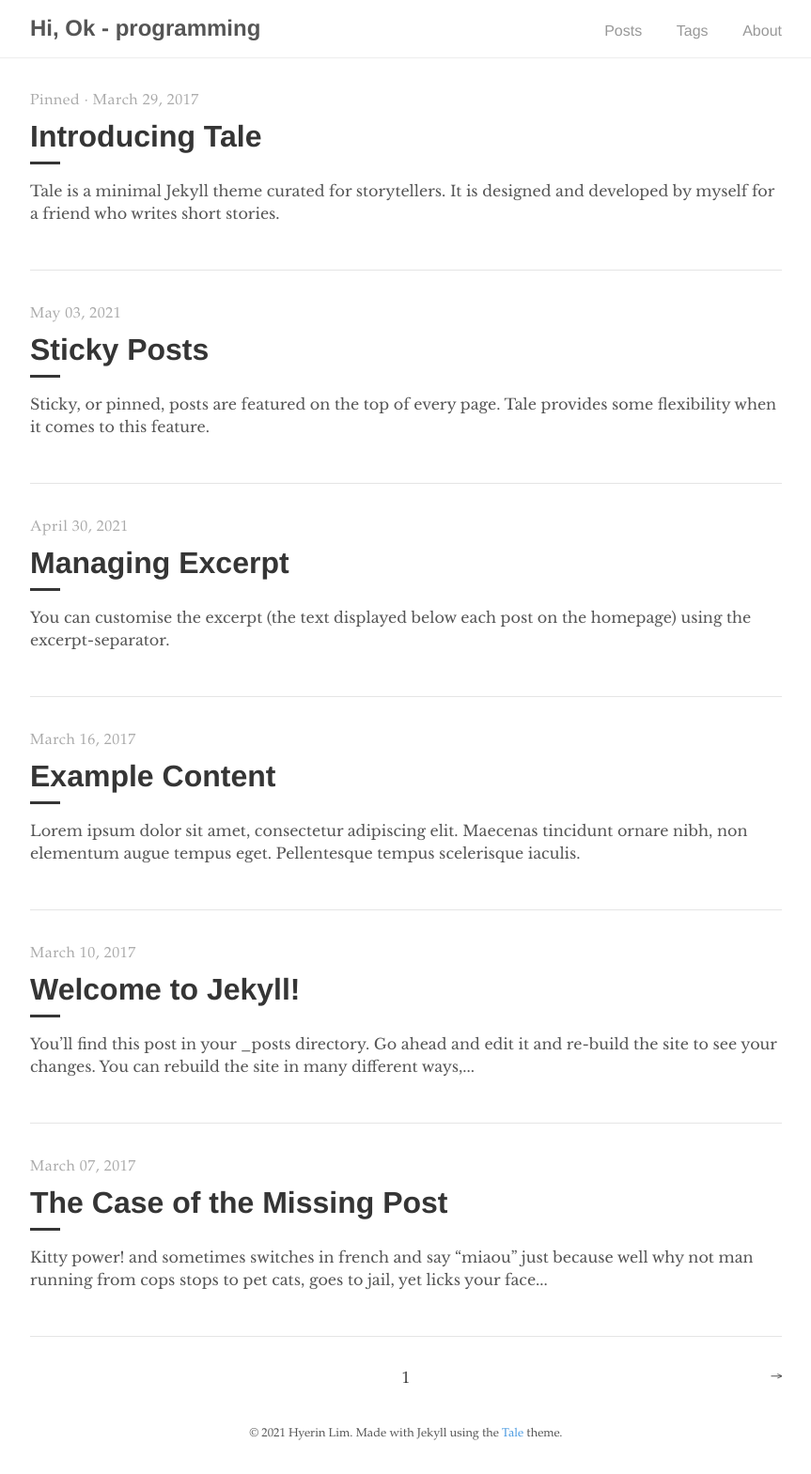
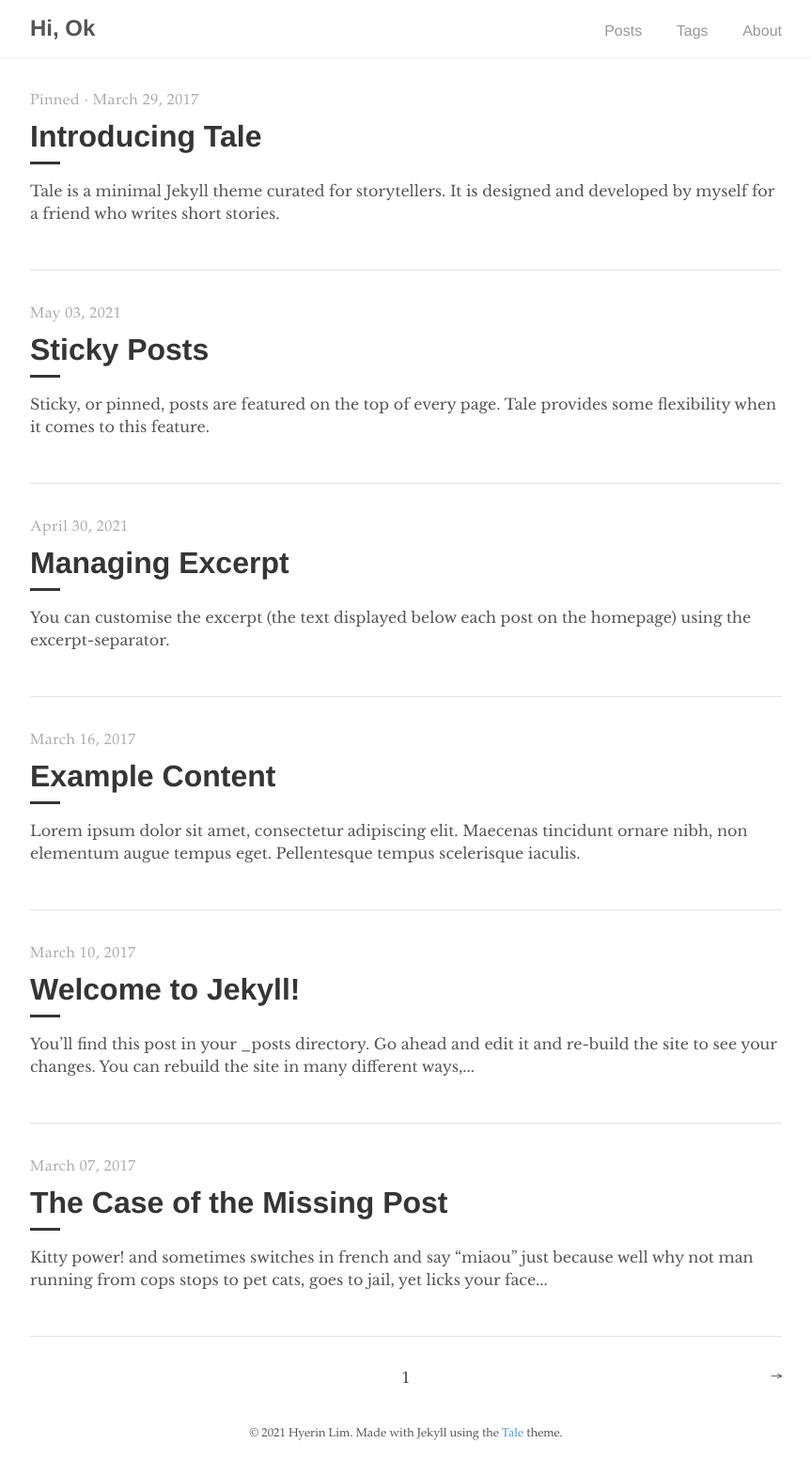
Before and after one commit to hyerin315/hyerin315.github.io, a Jekyll site: the page built from index.html, in a window 1280 px wide. Shown: the whole page at 94% size, without its empty margins (208-1071 px from the left). Built offline with Jekyll 4.4.1, drawn with Linux system fonts in a browser that asks for light colours; the list of posts is cut into pages by our own code.

Commit message:
change title

```diff
--- a/_config.yml
+++ b/_config.yml
@@ -1,5 +1,5 @@
 # Site settings
-title:          Hi, Ok - programming
+title:          Hi, Ok
 description:    "Minimal Jekyll theme for storytellers"
 url:            "https://hyerin315.github.io"
 
```
